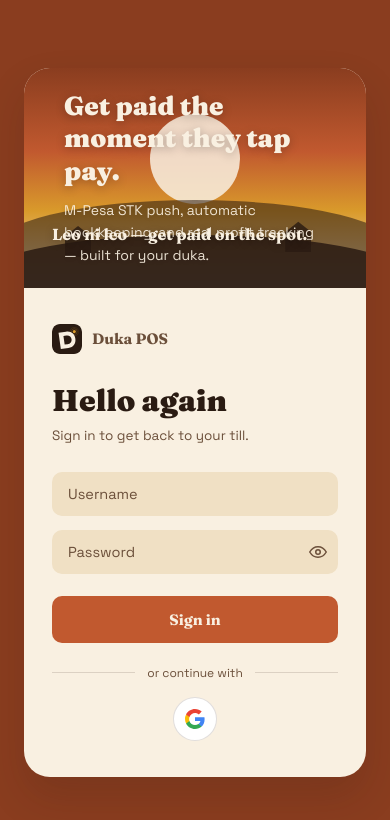
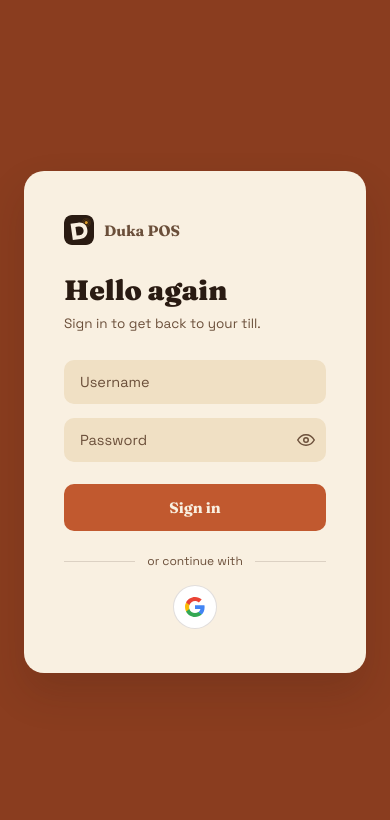
Before and after one commit to Ayub-tech-del/Duka-POS, a website: page public/login.html in a window 390 px wide. Drawn offline with Linux system fonts and the light colour scheme; no server answers.

Commit message:
remove illustration panel, clean up login page

```diff
--- a/public/login.html
+++ b/public/login.html
@@ -19,25 +19,19 @@
   }
   .auth-shell {
     width: 100%;
-    max-width: 900px;
-    min-height: 560px;
+    max-width: 420px;
     background: var(--paper);
-    border-radius: 26px;
+    border-radius: 20px;
     box-shadow: var(--shadow);
-    display: grid;
-    grid-template-columns: 1fr 1fr;
     overflow: hidden;
   }
   .auth-form-panel {
-    padding: 48px 44px;
-    display: flex;
-    flex-direction: column;
-    justify-content: center;
+    padding: 44px 40px;
   }
   .auth-brand-row { display: flex; align-items: center; gap: 10px; margin-bottom: 28px; }
   .auth-brand-row img { width: 30px; height: 30px; border-radius: 8px; }
   .auth-brand-row span { font-family: var(--font-display); font-weight: 700; font-size: 15px; color: var(--ink-soft); }
-  .auth-form-panel h1 { font-family: var(--font-display); font-weight: 900; font-size: 30px; margin: 0 0 8px; color: var(--ink); }
+  .auth-form-panel h1 { font-family: var(--font-display); font-weight: 900; font-size: 28px; margin: 0 0 8px; color: var(--ink); }
   .auth-form-panel .auth-sub { font-size: 13.5px; color: var(--ink-soft); margin: 0 0 28px; }
   .setup-banner {
     background: rgba(217,154,43,0.15);
@@ -87,45 +81,6 @@
     cursor: pointer; transition: box-shadow 0.12s, transform 0.12s;
   }
   .social-btn:hover { box-shadow: 0 4px 12px rgba(42,27,18,0.12); transform: translateY(-1px); }
-
-  .auth-scene {
-    position: relative;
-    background: linear-gradient(180deg, #8a3d1f 0%, #c1592f 38%, #d99a2b 65%, #f0e0c4 100%);
-    overflow: hidden;
-  }
-  .scene-sun { position: absolute; top: 46px; left: 50%; transform: translateX(-50%); width: 90px; height: 90px; border-radius: 50%; background: rgba(249,240,225,0.85); }
-  .scene-hill { position: absolute; left: -10%; width: 120%; border-radius: 50% 50% 0 0; background: var(--ink); }
-  .scene-hill.back { bottom: -6%; height: 46%; opacity: 0.55; }
-  .scene-hill.front { bottom: -10%; height: 34%; opacity: 0.85; }
-  .scene-stall {
-    position: absolute; bottom: 14%; width: 26px; height: 34px; background: var(--ink); opacity: 0.8;
-    clip-path: polygon(0 100%, 0 40%, 50% 10%, 100% 40%, 100% 100%);
-  }
-  .scene-caption {
-    position: absolute; left: 28px; right: 28px; bottom: 26px; color: var(--paper);
-    font-family: var(--font-display); font-weight: 700; font-size: 16px; line-height: 1.4;
-    text-shadow: 0 2px 8px rgba(0,0,0,0.25);
-  }
-
-  .scene-text {
-    position: absolute; left: 40px; right: 40px; top: 50%; transform: translateY(-50%);
-    color: var(--paper);
-  }
-  .scene-text h2 {
-    font-family: var(--font-display); font-weight: 900; font-size: 26px;
-    line-height: 1.25; margin: 0 0 12px;
-    text-shadow: 0 2px 10px rgba(0,0,0,0.25);
-  }
-  .scene-text p {
-    font-size: 14px; line-height: 1.6; opacity: 0.92; margin: 0;
-    text-shadow: 0 1px 6px rgba(0,0,0,0.2);
-  }
-
-  @media (max-width: 720px) {
-    .auth-shell { grid-template-columns: 1fr; max-width: 420px; }
-    .auth-scene { min-height: 220px; order: -1; }
-    .auth-form-panel { padding: 36px 28px; }
-  }
 </style>
 </head>
 <body class="login-body">
@@ -171,75 +126,11 @@
     </div>
   </div>
 
-  <div class="auth-scene">
-    <div class="scene-sun"></div>
-    <div class="scene-hill back"></div>
-    <div class="scene-stall" style="left:12%;"></div>
-    <div class="scene-stall" style="right:16%; bottom:16%;"></div>
-    <div class="scene-hill front"></div>
-
-    <div class="scene-text">
-      <h2>Get paid the moment they tap pay.</h2>
-      <p>M-Pesa STK push, automatic bookkeeping, and real profit tracking — built for your duka.</p>
-    </div>
-
-    <p class="scene-caption">Leo ni leo — get paid on the spot.</p>
-  </div>
-
 </div>
 
 <script>
-  const snakes = Array.from(document.querySelectorAll('.blob'));
   const usernameInput = document.getElementById('username');
   const passwordInput = document.getElementById('password');
-
-  let lookTarget = { x: window.innerWidth / 2, y: window.innerHeight / 2 };
-  let following = true;
-
-  function setLookTargetFromEl(el) {
-    const r = el.getBoundingClientRect();
-    lookTarget = { x: r.left + r.width / 2, y: r.top };
-  }
-
-  document.addEventListener('mousemove', (e) => {
-    if (!following) return;
-    lookTarget = { x: e.clientX, y: e.clientY };
-  });
-
-  function updatePupils() {
-    if (!document.querySelector('.blob.shy')) {
-      snakes.forEach(snake => {
-        snake.querySelectorAll('.b-pupil').forEach(pupil => {
-          const eyeRect = pupil.parentElement.getBoundingClientRect();
-          const cx = eyeRect.left + eyeRect.width / 2;
-          const cy = eyeRect.top + eyeRect.height / 2;
-          const angle = Math.atan2(lookTarget.y - cy, lookTarget.x - cx);
-          const dist = Math.min(3.4, Math.hypot(lookTarget.x - cx, lookTarget.y - cy) / 20);
-          pupil.style.transform = `translate(${Math.cos(angle) * dist}px, ${Math.sin(angle) * dist}px)`;
-        });
-      });
-    }
-    requestAnimationFrame(updatePupils);
-  }
-  requestAnimationFrame(updatePupils);
-
-  usernameInput.addEventListener('focus', () => {
-    following = false;
-    setLookTargetFromEl(usernameInput);
-    snakes.forEach(s => s.classList.remove('shy'));
-  });
-  usernameInput.addEventListener('input', () => setLookTargetFromEl(usernameInput));
-  usernameInput.addEventListener('blur', () => { following = true; });
-
-  passwordInput.addEventListener('focus', () => {
-    following = false;
-    setLookTargetFromEl(passwordInput);
-  });
-  passwordInput.addEventListener('input', () => {
-    setLookTargetFromEl(passwordInput);
-    document.getElementById('passwordField').classList.remove('invalid');
-  });
-  passwordInput.addEventListener('blur', () => { following = true; });
 
   const pwToggle = document.getElementById('pwToggle');
   const pwEyeOpen = document.getElementById('pwEyeOpen');
@@ -252,30 +143,11 @@
     pwEyeOpen.style.display = pwRevealed ? 'none' : 'block';
     pwEyeClosed.style.display = pwRevealed ? 'block' : 'none';
     pwToggle.setAttribute('aria-label', pwRevealed ? 'Hide password' : 'Show password');
-
-    if (pwRevealed) {
-      following = false;
-      snakes.forEach(s => s.classList.add('shy'));
-    } else {
-      snakes.forEach(s => s.classList.remove('shy'));
-      setLookTargetFromEl(passwordInput);
-    }
   });
 
-  function reactShake() {
-    snakes.forEach(s => {
-      s.classList.remove('happy');
-      s.classList.add('hurt', 'shake');
-      setTimeout(() => s.classList.remove('shake'), 500);
-      setTimeout(() => s.classList.remove('hurt'), 1200);
-    });
-  }
-  function reactHappy() {
-    snakes.forEach(s => {
-      s.classList.remove('hurt', 'shy');
-      s.classList.add('happy', 'jump');
-    });
-  }
+  passwordInput.addEventListener('input', () => {
+    document.getElementById('passwordField').classList.remove('invalid');
+  });
 
   const form = document.getElementById('authForm');
   const errorBox = document.getElementById('authError');
@@ -328,18 +200,15 @@
         errorBox.textContent = data.error || 'Something went wrong';
         errorBox.classList.add('show');
         document.getElementById('passwordField').classList.add('invalid');
-        reactShake();
         return;
       }
       document.getElementById('passwordField').classList.remove('invalid');
-      reactHappy();
       setTimeout(() => {
         window.location.href = data.role === 'owner' ? '/dashboard.html' : '/pos.html';
       }, 550);
     } catch (err) {
       errorBox.textContent = 'Could not reach the server.';
       errorBox.classList.add('show');
-      reactShake();
     }
   });
 </script>
```
